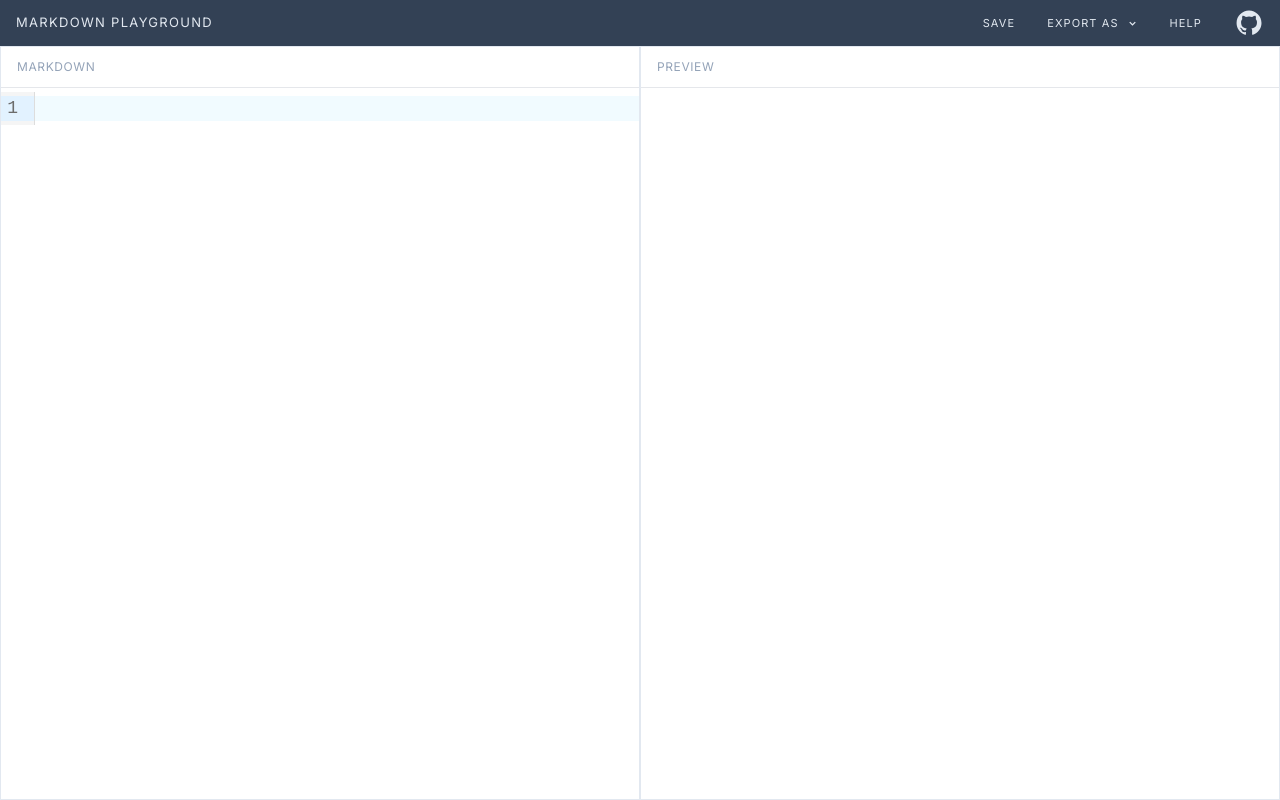
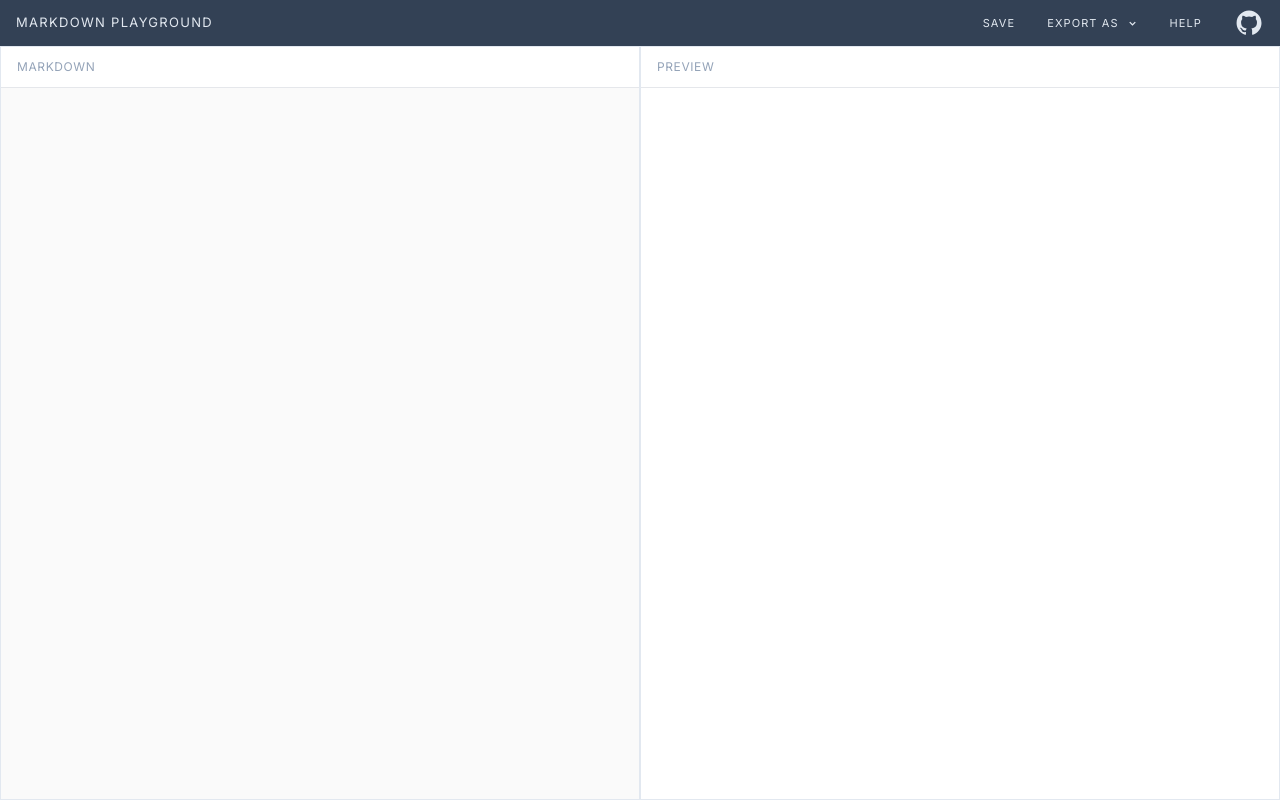
Before and after one commit to Joksa132/markdown-playground, a Next.js app: page / in a window 1280 px wide. Built offline with nearby package versions, Linux system fonts and the light colour scheme.

Commit message:
add textarea for help page

```diff
--- a/components/MarkdownInput.tsx
+++ b/components/MarkdownInput.tsx
@@ -4,9 +4,10 @@
 type Props = {
   markdown: string;
   setMarkdownInput: React.Dispatch<React.SetStateAction<string>>;
+  isMain: boolean;
 }
 
-export default function MarkdownInput({ markdown, setMarkdownInput }: Props) {
+export default function MarkdownInput({ markdown, setMarkdownInput, isMain }: Props) {
 
   const handleMarkdownChange = (markdown: string) => {
     setMarkdownInput(markdown)
@@ -17,6 +18,8 @@
       <div className="px-4 py-3">
         <h2 className="uppercase text-xs text-slate-400 tracking-wider">markdown</h2>
       </div>
+      {
+        isMain ?
           <div className="border-t-[1px] overflow-y-scroll h-[calc(100vh-88px)] py-1">
             <CodeMirror
               className="text-lg"
@@ -27,6 +30,15 @@
               value={markdown}
             />
           </div>
+          :
+          <textarea
+            className="resize-none outline-none border-t-[1px] p-2 text-lg h-[calc(100vh-88px)] overflow-y-scroll"
+            name="markdownHelp"
+            id="markdownHelp"
+            value={markdown}
+            disabled
+          />
+      }
     </div>
   )
 }
```
Lines whose indentation alone changed are shown as unchanged.
